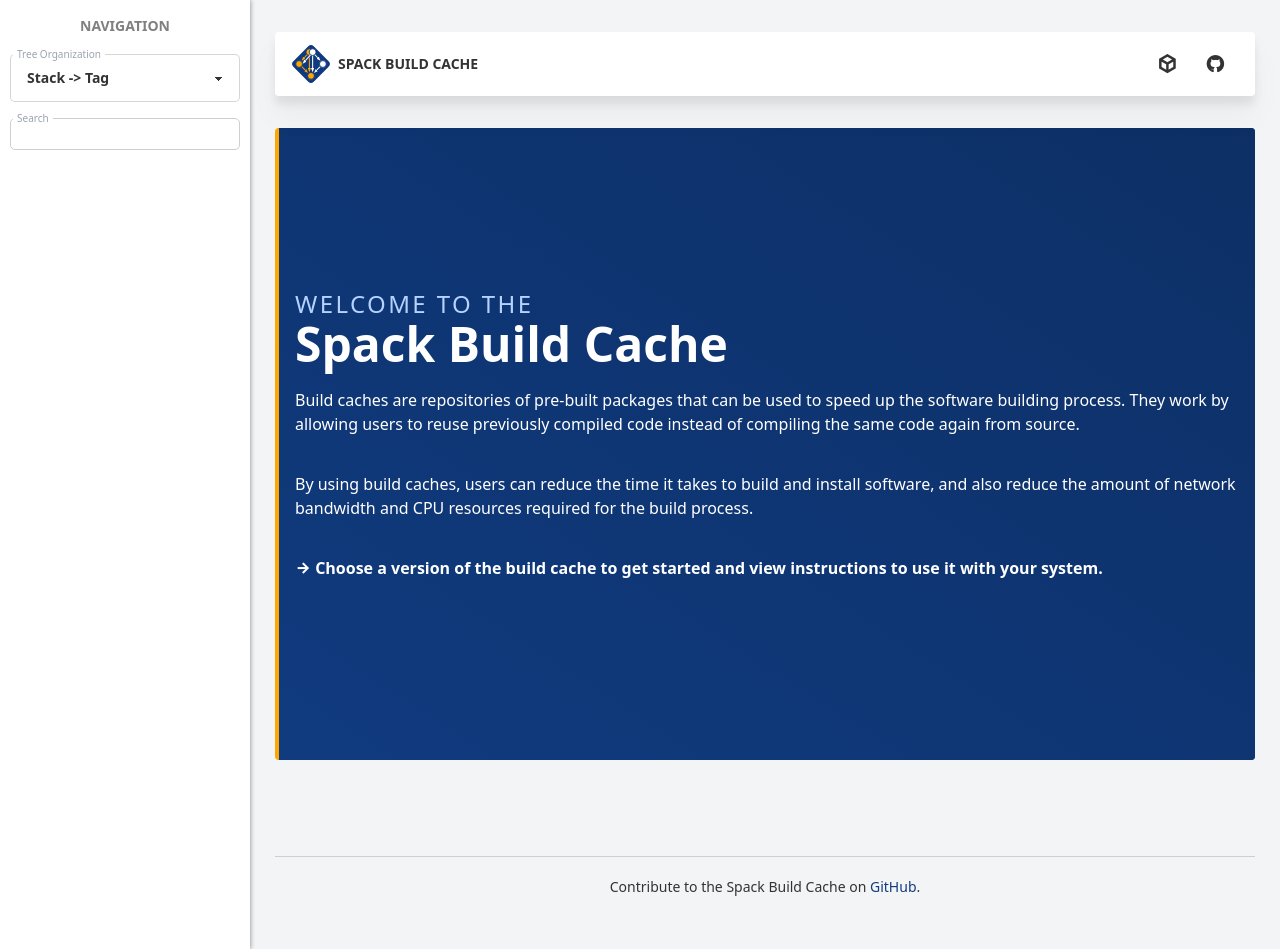
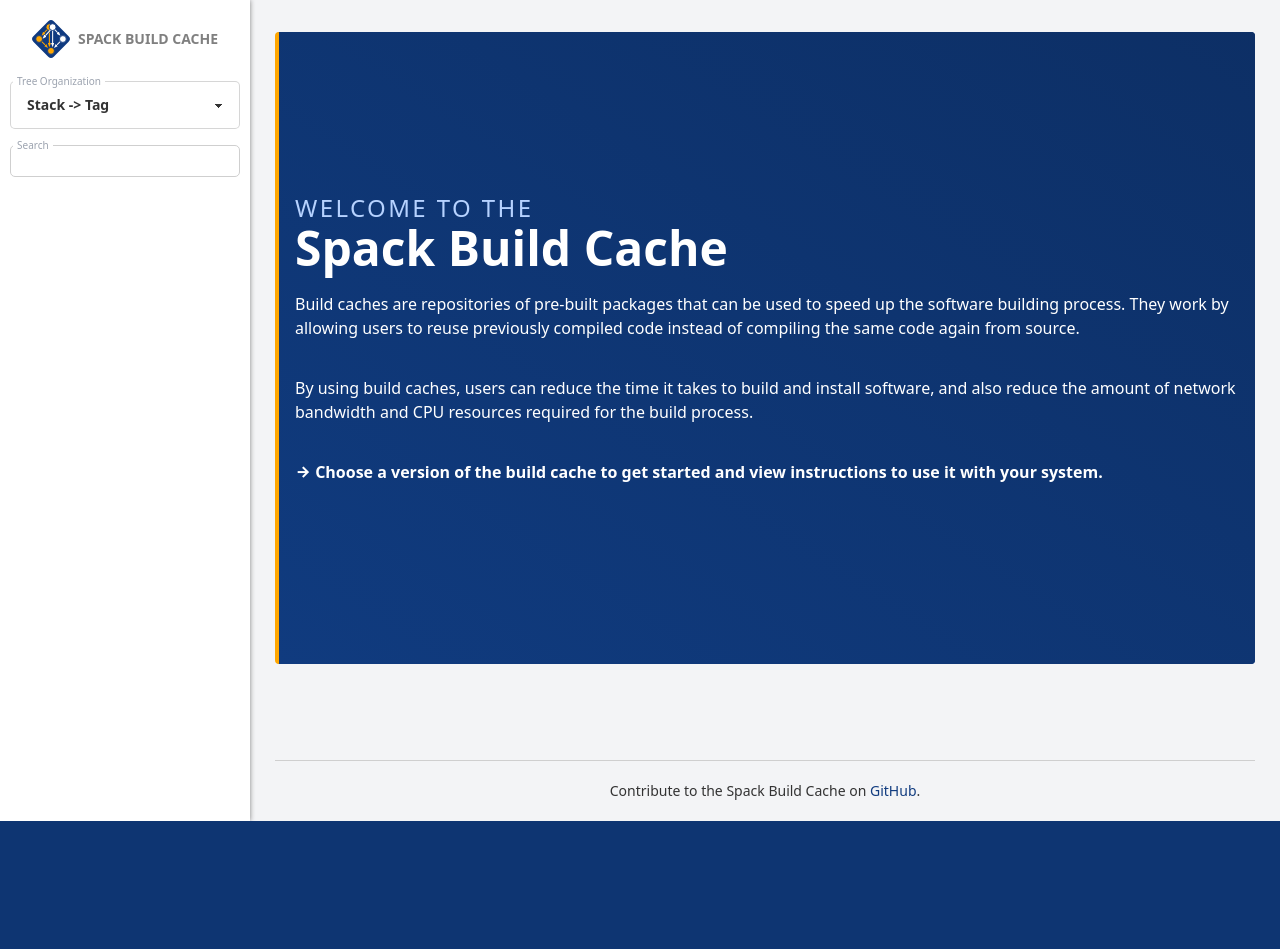
Before and after one commit to spack/spack-cache, a FastAPI app: page / in a window 1280 px wide. After the commit the page ends 821 px from the top, so only its background shows below. Run offline with FastAPI, Linux system fonts and the light colour scheme; data that the repository does not hold is empty; some libraries are stand-ins or nearby versions.

Commit message:
Remove site header

```diff
--- a/templates/base.html
+++ b/templates/base.html
@@ -27,8 +27,7 @@
 
 <body class="bg-gray-100">
   {% include "treeview.html" %}
-  <div class="container py-8 shifted" id="content-container">
-    {% include "header.html" %}
+  <div class="container shifted" id="content-container">
     <div class="py-8 pb-24">{% block content %} {% endblock %}</div>
     {% include "footer.html" %}
   </div>
@@ -85,15 +84,4 @@
       (elem) => (elem.innerHTML = text),
     );
   }
-
-  function selectTag(tag) {
-    setText("tag-name", tag);
-    window.location.assign("{{ base_path }}/tag/" + tag);
-  }
-
-  function selectStack(s) {
-    stackName = s
-    setText("stack-name", stackName);
-    window.location.assign(window.location.pathname + "?stack=" + stackName);
-  }
 </script>
--- a/templates/header.html
+++ /dev/null
@@ -1,87 +0,0 @@
-<header class="drop-shadow-xl relative z-[100]">
-    <div class="navbar bg-base-100 rounded">
-        <div class="flex-1">
-            <a href="{{ base_path }}/" class="btn btn-ghost !px-2 !py-1 !flex gap-2">
-                <img src="{{ base_path }}/static/spack-logo.svg" class="max-h-full w-auto" />
-                Spack Build Cache
-                <small class="tag-name text-gray-600">{{ tag_name }}</small>
-            </a>
-        </div>
-
-        <div class="flex justify-end flex-1 px-2">
-            {% if not home %}
-            <div id="header-selections" class="flex gap-4 pr-5 border-r border-base-200" style="align-items: center;">
-                <div class="form-control py-2" onclick="toggleMenu('tag-options-menu')">
-                    <label class="label floating">
-                        <span class="label-text-alt text-gray-400 text-[10px]">Build Cache Version</span>
-                    </label>
-                    <button class="custom-select !select-sm w-48">
-                        <span class="tag-name">{{ tag_name }}</span>
-                    </button>
-
-                    <div class="custom-select-options" id="tag-options-menu" style="display: none">
-                        <div class="menu-wrap">
-                            <ul>
-                                {% for t in tag_names %}
-                                <li onclick="selectTag('{{ t }}')">
-                                    <a>{{ t }}</a>
-                                </li>
-                                {% endfor %}
-                            </ul>
-                        </div>
-                    </div>
-                </div>
-
-                <div class="form-control py-2" onclick="toggleMenu('stack-options-menu')">
-                    <label class="label floating">
-                        <span class="label-text-alt text-gray-400 text-[10px]">Stack</span>
-                    </label>
-                    <button class="custom-select !select-sm w-48">
-                        <span class="selected stack-name"></span>
-                    </button>
-
-                    <div class="custom-select-options" id="stack-options-menu" style="display: none">
-                        <div class="menu-wrap">
-                            <ul>
-                                {% for s in stack_names_by_tag[tag_name] %}
-                                <li onclick="selectStack('{{ s }}')">
-                                    <a>{{ s }}</a>
-                                </li>
-                                {% endfor %}
-                            </ul>
-                        </div>
-                    </div>
-                </div>
-            </div>
-            {% endif %}
-
-            <div class="flex items-stretch pl-3">
-                <div class="tooltip tooltip-bottom" data-tip="Spack Packages">
-                    <a href="https://packages.spack.io/" class="btn btn-ghost btn-square rounded-btn" target="_blank"
-                        alt="Spack Packages">
-                        <i class="ri-box-3-line text-xl"></i>
-                    </a>
-                </div>
-                <div class="dropdown dropdown-end">
-                    <label tabindex="0" class="btn btn-ghost btn-square rounded-btn">
-                        <i class="ri-github-fill text-xl"></i>
-                    </label>
-                    <ul tabindex="0" class="menu dropdown-content p-2 shadow bg-base-100 rounded-box mt-4">
-                        <li>
-                            <a href="https://github.com/spack/packages.spack.io" class="nolink" target="_blank">
-                                <i class="ri-git-repository-fill text-xl"></i>
-                                packages.spack.io
-                            </a>
-                        </li>
-                        <li>
-                            <a href="https://github.com/spack/cache.spack.io" class="nolink" target="_blank">
-                                <i class="ri-git-repository-fill text-xl"></i>
-                                cache.spack.io
-                            </a>
-                        </li>
-                    </ul>
-                </div>
-            </div>
-        </div>
-    </div>
-</header>
--- a/templates/treeview.html
+++ b/templates/treeview.html
@@ -1,5 +1,13 @@
 <div id="sidebar">
-    <div id="sidebar-title">Navigation</div>
+    <div id="sidebar-title">
+        <div class="flex-1">
+            <a href="{{ base_path }}/" class="btn btn-ghost !px-2 !py-1 !flex gap-2">
+                <img src="{{ base_path }}/static/spack-logo.svg" class="max-h-full w-auto" />
+                Spack Build Cache
+            </a>
+        </div>
+    </div>
+
     <div class="form-control py-2" onclick="toggleMenu('tree-organization-menu')">
         <label class="label floating">
             <span class="label-text-alt text-gray-400 text-[10px]">Tree Organization</span>
```
